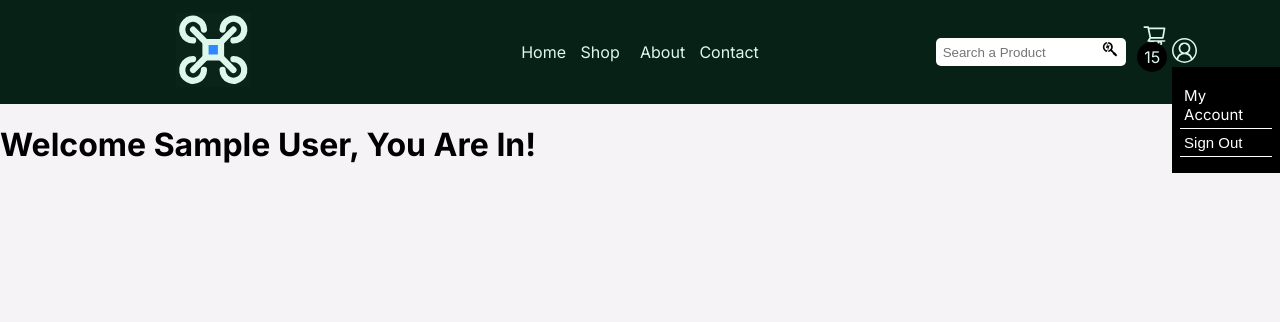
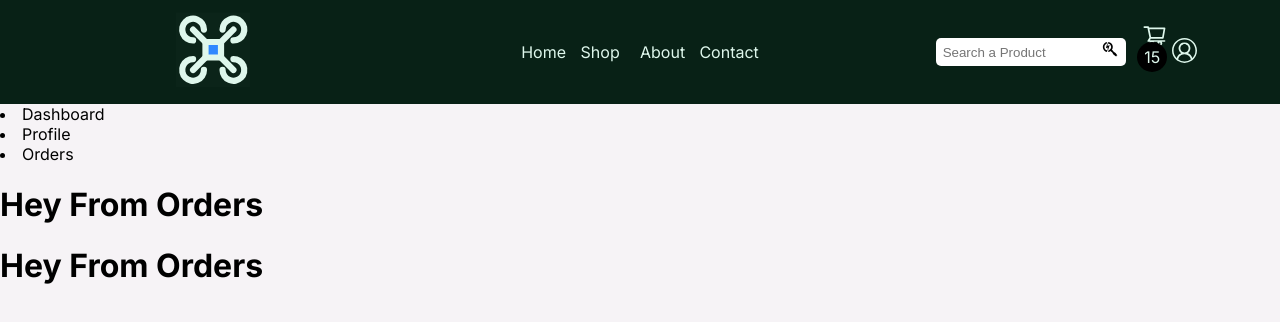
Before and after one commit to Shub3am/RoboNov, a Next.js app: page /dashboard in a window 1280 px wide. Shown: the top 322 px of the page. Built offline with nearby package versions, Linux system fonts and the light colour scheme; no server answers; sample sign-in values are in the browser's storage.

Commit message:
Fixed AccountBar Icon

```diff
--- /dev/null
+++ b/src/app/dashboard/@orders/page.tsx
@@ -0,0 +1,3 @@
+export default function orders() {
+  return <h1>Hey From Orders</h1>;
+}
--- /dev/null
+++ b/src/app/dashboard/@profile/page.tsx
@@ -0,0 +1,3 @@
+export default function profile() {
+  return <h1>Hey From Profile</h1>;
+}
--- /dev/null
+++ b/src/app/dashboard/layout.tsx
@@ -0,0 +1,16 @@
+import styles from "./dashboard.module.css";
+export default function Layout(props: {
+  children: React.ReactNode;
+  profile: React.ReactNode;
+  orders: React.ReactNode;
+}) {
+  return (
+    <>
+      <div className={styles.container}>
+        {props.children}
+        {false ? props.profile : props.orders}
+        {props.orders}
+      </div>
+    </>
+  );
+}
--- a/src/app/dashboard/page.tsx
+++ b/src/app/dashboard/page.tsx
@@ -6,7 +6,15 @@ export default function Account() {
   const { data: Session, status } = useSession();
 
   if (status == "authenticated") {
-    return <h1>Welcome {Session.user.name}, You Are In!</h1>;
+    return (
+      <div>
+        <nav>
+          <li>Dashboard</li>
+          <li>Profile</li>
+          <li>Orders</li>
+        </nav>
+      </div>
+    );
   } else {
     redirect("/auth");
   }
--- a/src/app/header/accountBar.tsx
+++ b/src/app/header/accountBar.tsx
@@ -7,6 +7,7 @@ import { VscAccount } from "react-icons/vsc";
 import { signIn, signOut, useSession } from "next-auth/react";
 export default function accountBar() {
   const { data: Session, status } = useSession();
+  const [isMenuActive, setMenuActive] = useState(false);
   const [loggedin, setLoggedin] = useState(false);
   useEffect(() => {
     if (status == "authenticated") {
@@ -18,9 +19,17 @@ export default function accountBar() {
   if (loggedin) {
     const { name, email } = Session.user;
     return (
-      <div className={styles.accountBar}>
+      <div
+        className={styles.accountBar}
+        onMouseOver={() => setMenuActive(true)}
+        onMouseOut={() => setMenuActive(false)}
+      >
         <VscAccount size={25} />
-        <div className={styles.accountMenu}>
+        <div
+          className={`${styles.accountMenu} ${
+            isMenuActive ? styles.active : ""
+          }`}
+        >
           <ul>
             <li>
               <Link href="/dashboard">My Account</Link>
--- a/src/app/header/header.module.css
+++ b/src/app/header/header.module.css
@@ -159,7 +159,7 @@
   display: block;
 }
 .accountMenu {
-  display: block;
+  display: none;
   position: absolute;
   background: black;
   color: white;
@@ -185,4 +185,7 @@
 .accountMenu ul {
   padding: 0 0.5em;
 }
+.active {
+  display: block;
+}
 /* ACCOUNT BAR */
```
Also changed, not shown: src/app/dashboard/components/sideBarMenu.tsx (added), src/app/dashboard/dashboard.module.css (added).
